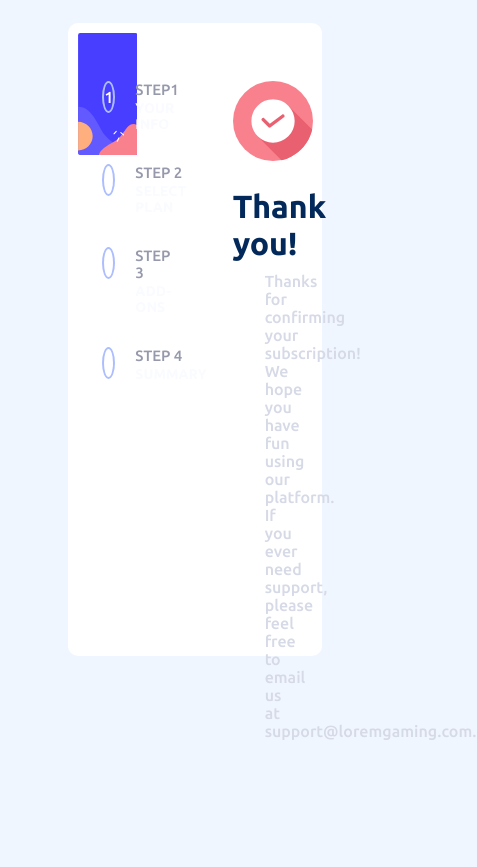
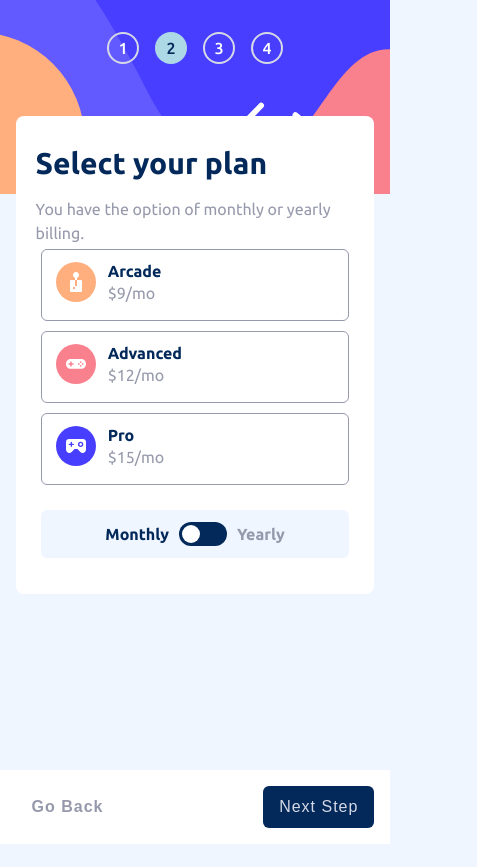
Before and after one commit to front-end-mentor-works/multi-step-form-scss, a plain HTML site: page index.html in a window 390 px wide. Shown: the whole page, 477 px wide, since content can reach past the window. After the commit the page ends 844 px from the top, so only its background shows below. Drawn offline with Linux system fonts and the light colour scheme.

Commit message:
step-2 mob

```diff
--- a/index.html
+++ b/index.html
@@ -38,7 +38,7 @@
             </div>
           </div>
           <div class="step">
-            <div class="step_num">2</div>
+            <div class="step_num step_num-active">2</div>
             <div class="step_head">
               <p class="step_head-sub">Step 2</p>
               <h4 class="step_head-main">Select plan</h4>
@@ -66,7 +66,7 @@
           <p class="heading-desc">
             Please provide your name, email address, and phone number.
           </p>
-          <form action="#" class="step_1-form">
+          <form action="#" class="step_1-form form">
             <div class="form_group">
               <label for="uname" class="form_label">Name</label>
               <input
@@ -91,12 +91,12 @@
                 class="form_control"
               />
             </div>
-            <div class="navigation-btns">
-              <button class="btn_next">Next Step</button>
-            </div>
           </form>
+          <div class="navigation-btns">
+            <button class="btn_next">Next Step</button>
+          </div>
         </section>
-        <section class="step_2" style="display: none">
+        <section class="step_2" style="display: block">
           <h1 class="heading-primary">Select your plan</h1>
           <p class="heading-desc">
             You have the option of monthly or yearly billing.
@@ -255,7 +255,7 @@
             <button class="btn_confirm">Confirm</button>
           </div>
         </section>
-        <section class="step_5" style="display: block">
+        <section class="step_5" style="display: none">
           <div class="thankyou_icon-box">
             <img
               src="./assets/images/icon-thank-you.svg"
@@ -265,9 +265,9 @@
           </div>
           <h1 class="heading-primary">Thank you!</h1>
           <p class="success_text">
-            Thanks for confirming your subscription! We hope you have fun
-            using our platform. If you ever need support, please feel free
-            to email us at support@loremgaming.com.
+            Thanks for confirming your subscription! We hope you have fun using
+            our platform. If you ever need support, please feel free to email us
+            at support@loremgaming.com.
           </p>
         </section>
       </main>
@@ -275,14 +275,10 @@
 
     <!-- Dynamically add subscription and add-on selections here -->
 
-
-
-
-
     <!-- <div class="attribution">
     Challenge by <a href="https://www.frontendmentor.io?ref=challenge" target="_blank">Frontend Mentor</a>.
     Coded by <a href="#">Your Name Here</a>.
   </div> -->
-    <script src="./app.js"></script>
+    <script src="./index.js"></script>
   </body>
 </html>
--- a/app.js
+++ b/index.js
@@ -1,11 +1,14 @@
 const nums = document.querySelectorAll(".step .step_num");
 let currentStepNum = 1;
-for (const [index, num] of nums.entries()) {
+for (const [i, num] of nums.entries()) {
   num.addEventListener("click", () => {
-    const index = num.innerHTML.trim();
+    const index = i + 1;
     const className = "step_" + index;
     document.querySelector(`.${"step_" + currentStepNum}`).style.display =
       "none";
+    nums[currentStepNum - 1].classList.remove("step_num-active");
+    num.classList.add("step_num-active");
+
     document.querySelector(`.${className}`).style.display = "block";
     currentStepNum = +index;
   });
--- a/sass/components/_navigation-btns.scss
+++ b/sass/components/_navigation-btns.scss
@@ -6,8 +6,18 @@
   justify-content: space-between;
   width: 100%;
   padding-left: 19rem;
+  @include respond(phone) {
+    background-color: $White;
+    padding: 1.6rem 4%;
+    margin: 0;
+    right: 0;
+    bottom: 0;
+    position: fixed;
   }
-  .btn_next,.btn_back,.btn_confirm{
+}
+.btn_next,
+.btn_back,
+.btn_confirm {
   padding: 1.2rem 1.6rem;
   border: none;
   border-radius: 0.6rem;
@@ -18,7 +28,6 @@
 .btn_next {
   color: $Light-gray;
   background-color: $Marine-blue;
-
 }
 .btn_confirm {
   color: #fff;
--- a/sass/components/_sidebar.scss
+++ b/sass/components/_sidebar.scss
@@ -4,15 +4,26 @@
   background-image: url(./../../assets/images/bg-sidebar-desktop.svg);
   background-size: contain;
   background-repeat: no-repeat;
+  @include respond(phone) {
+    background-image: url(./../../assets/images/bg-sidebar-mobile.svg);
+    width: 100%;
+    height: 23%;
+    background-size: cover;
+  }
   .step {
     display: flex;
-    gap: 20px;
+    gap: 2rem;
     &s {
       display: flex;
       flex-direction: column;
       justify-content: center;
-      gap: 32px;
-      padding: 48px 24px;
+      gap: 3.2rem;
+      padding: 4.8rem 2.4rem;
+      @include respond(phone) {
+        flex-direction: row;
+        gap: 1.6rem;
+        padding: 3.2rem 2.4rem;
+      }
     }
     &_num {
       color: $White;
@@ -22,9 +33,17 @@
       justify-content: center;
       width: 3.2rem;
       height: 3.2rem;
-      border: 0.2rem solid $Pastel-blue;
+      border: 0.2rem solid $Light-gray;
+      &-active{
+        background-color: lightblue;
+        border: none;
+        color: $Marine-blue;
+      }
     }
     &_head {
+      @include respond(phone) {
+        display: none;
+      }
       text-transform: uppercase;
       &-sub {
         color: $Cool-gray;
--- a/sass/components/_step-1.scss
+++ b/sass/components/_step-1.scss
@@ -1,17 +1,34 @@
 .step_1 {
+  .navigation-btns {
+    @include respond(phone) {
+      padding-left: 64%;
+    }
+  }
+
   .form {
+    @include respond(phone) {
+      padding: 2rem 2rem 3.2rem;
+    }
     &_group {
       &:not(:last-child) {
         margin-bottom: 2rem;
+        @include respond(phone) {
+          margin-bottom: 1.4rem;
+        }
       }
     }
     &_label {
       display: block;
       color: $Marine-blue;
       margin-bottom: 0.6rem;
+      @include respond(phone) {
+        font-weight: 500;
+        font-size: 1.4rem;
+        margin-bottom: 0.4rem;
+      }
     }
     &_control {
-      border: 0.5px solid $Cool-gray;
+      border: 0.3px solid rgba($Light-gray, 1);
       border-radius: 0.6rem;
       outline: none;
       width: 100%;
@@ -21,7 +38,22 @@
         color: $Cool-gray;
         font-size: 1.6rem;
         font-weight: 500;
+        @include respond(phone) {
+          font-weight: 700;
+          font-size: 14px;
+        }
       }
     }
   }
 }
+.step_1,
+.step_2 {
+  @include respond(phone) {
+    position: absolute;
+    top: -12%;
+    width: 92%;
+    margin: 0 4%;
+    background-color: $White;
+    border-radius: 0.8rem;
+  }
+}
--- a/sass/components/_step-2.scss
+++ b/sass/components/_step-2.scss
@@ -4,6 +4,9 @@
       display: flex;
       gap: 1rem;
       width: 100%;
+      @include respond(phone) {
+        flex-direction: column;
+      }
     }
     border: 0.1rem solid $Cool-gray;
     border-radius: 0.6rem;
@@ -12,6 +15,13 @@
     display: flex;
     flex-direction: column;
     gap: 4rem;
+    @include respond(phone) {
+      flex-direction: row;
+      width: 86%;
+      margin: 0 7%;
+      gap: 1.2rem;
+      padding: 1.2rem 1.4rem;
+    }
   }
 
   &_data {
@@ -40,6 +50,9 @@
     justify-content: center;
     padding: 1.2rem 0;
     border-radius: 0.6rem;
+    @include respond(phone) {
+      margin: 7% 7% 10%;
+    }
   }
   &-duration {
     color: $Cool-gray;
--- a/sass/components/_step-5.scss
+++ b/sass/components/_step-5.scss
@@ -11,8 +11,9 @@
   }
 
   .success_text {
-    color: $Light-gray;
+    color: $Cool-gray;
     padding: 0 3.2rem;
+    font-weight: 400;
 
   }
 }
--- a/sass/pages/_home.scss
+++ b/sass/pages/_home.scss
@@ -6,24 +6,48 @@
   padding: 1rem;
   display: flex;
   border-radius: 1rem;
+  @include respond(phone) {
+    flex-direction: column;
+    width: 100%;
+    height: 100%;
+    margin: 0;
+    padding: 0;
+  }
 }
 .main {
   padding: 4.8rem 9.6rem;
   width: 75%;
   position: relative;
+  @include respond(phone) {
+    width: 100%;
+    margin: 0;
+    padding: 0;
+    height: 77%;
+    background-color: $Magnolia;
+  }
 
   .heading {
     &-primary {
       color: $Marine-blue;
       font-weight: 700;
       font-size: 3.2rem;
-      margin-bottom: 10px;
+      margin-bottom: 1rem;
+      @include respond(phone) {
+        padding: 3rem 0 0 2rem;
+        margin-bottom: 1.6rem;
+        font-size: 3rem;
+      }
     }
     &-desc {
       color: $Cool-gray;
       font-weight: 400;
       font-size: 1.6rem;
       margin-bottom: 3rem;
+      @include respond(phone) {
+        padding: 0 2rem;
+        margin-bottom: 0.4rem;
+        line-height: 1.5;
+      }
     }
   }
 }
```
Also changed, not shown: css/main.css, 1 other file. Lines whose indentation alone changed are shown as unchanged.
